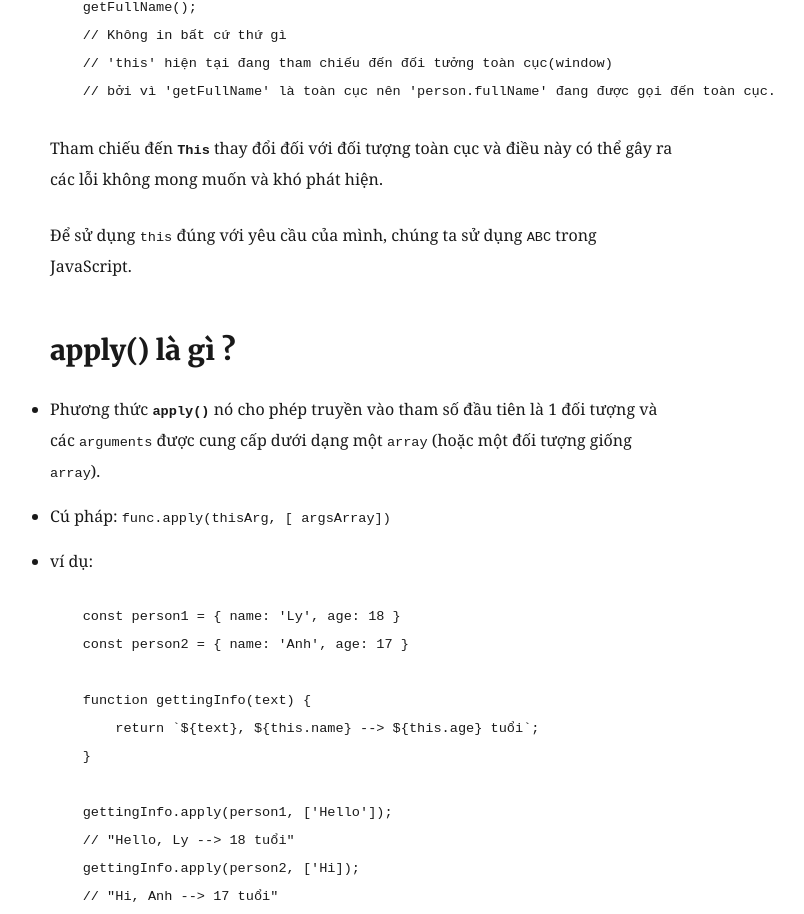
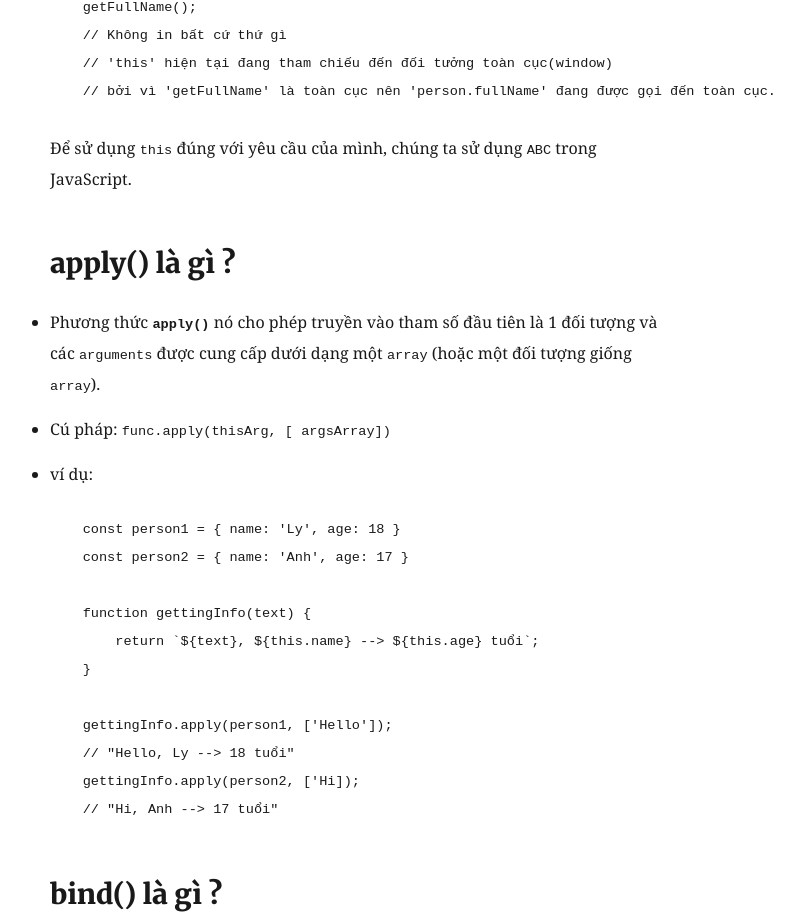
Before and after one commit to gialynguyen/vc-blog-gatsby, a Gatsby site: page /apply-bind-call-in-javascript/ in a window 1280 px wide. Shown: the part 1256-2170 px from the top of the page, without its empty margins (275-1079 px from the left). Built offline with nearby package versions, Linux system fonts and the light colour scheme; Gatsby itself is replaced by a stand-in of ours; some packages are replaced by stand-ins of ours; code samples lack their colours.

Commit message:
[update] complete

````diff
--- a/content/blog/apply-bind-call-in-javascript/index.md
+++ b/content/blog/apply-bind-call-in-javascript/index.md
@@ -41,8 +41,6 @@ Do đó, **`this`** được sử dụng bên trong hàm sẽ tham chiếu đế
     // 'this' hiện tại đang tham chiếu đến đối tưởng toàn cục(window)
     // bởi vì 'getFullName' là toàn cục nên 'person.fullName' đang được gọi đến toàn cục.
 ```
-
-Tham chiếu đến **`This`** thay đổi đối với đối tượng toàn cục và điều này có thể gây ra các lỗi không mong muốn và khó phát hiện.
 
 Để sử dụng `this` đúng với yêu cầu của mình, chúng ta sử dụng `ABC` trong JavaScript.
 
@@ -149,9 +147,9 @@ Tham chiếu đến **`This`** thay đổi đối với đối tượng toàn c
 
 **`Lưu ý`**
   - `Arrow Funtion` không dùng được tất cả phương thức như hàm `funtion` bình thường.
-  - `This` của arrow function được xác định ở môi trường nó được khởi tạo. Còn `This` của function được xác định ở môi trường thực thi của nó.
+  - `This` của `arrow function` được xác định ở môi trường nó được khởi tạo. Còn `This` của `function` được xác định ở môi trường thực thi của nó.
   - `Arrow Funtion` không tạo ra ngữ cảnh `this` của riêng hàm, thế nên `this` có ý nghĩa trong ngữ cảnh bọc quanh nó.
-  - Ở chế độ `Strict Mode` thì `this` của `arrow function` luôn luôn `undefined`.
+  - Ở chế độ `Strict Mode` thì `this` của `arrow function` luôn luôn là `undefined`.
 
 
 ## Nguồn
````
